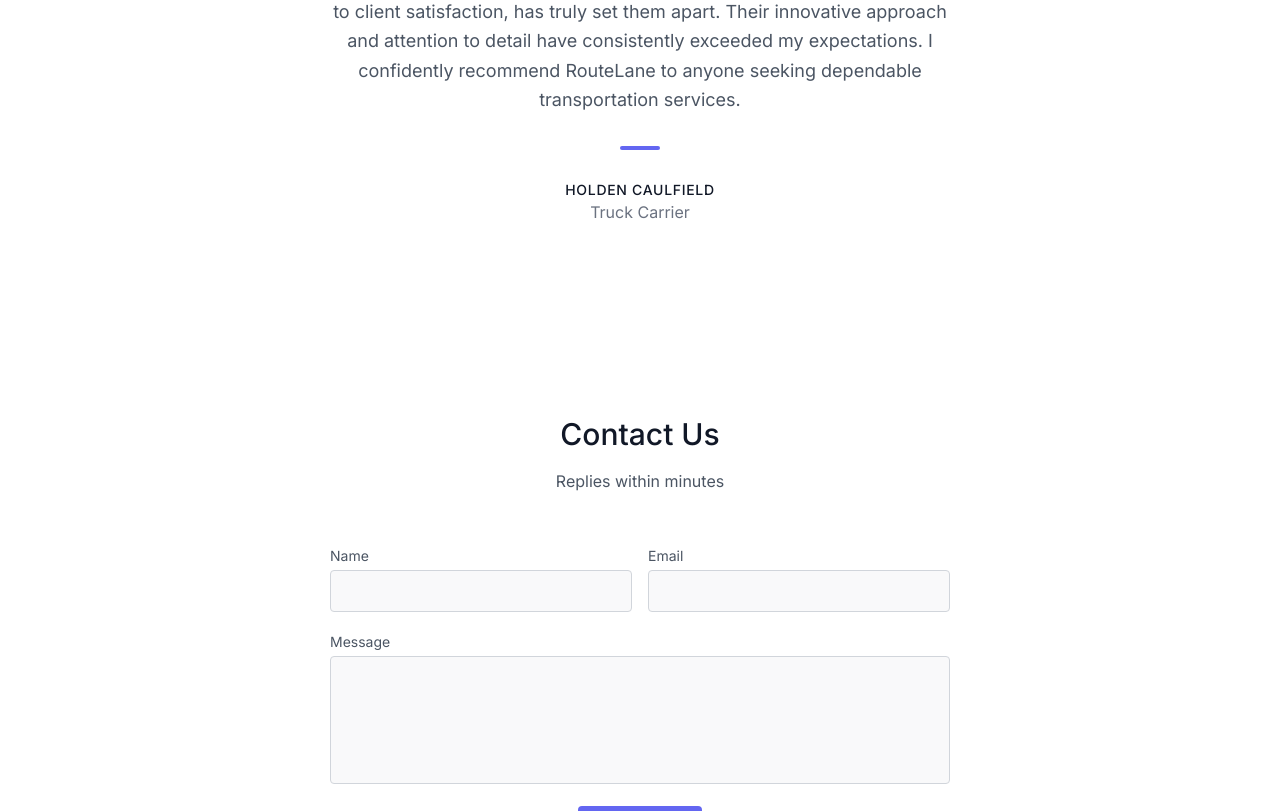
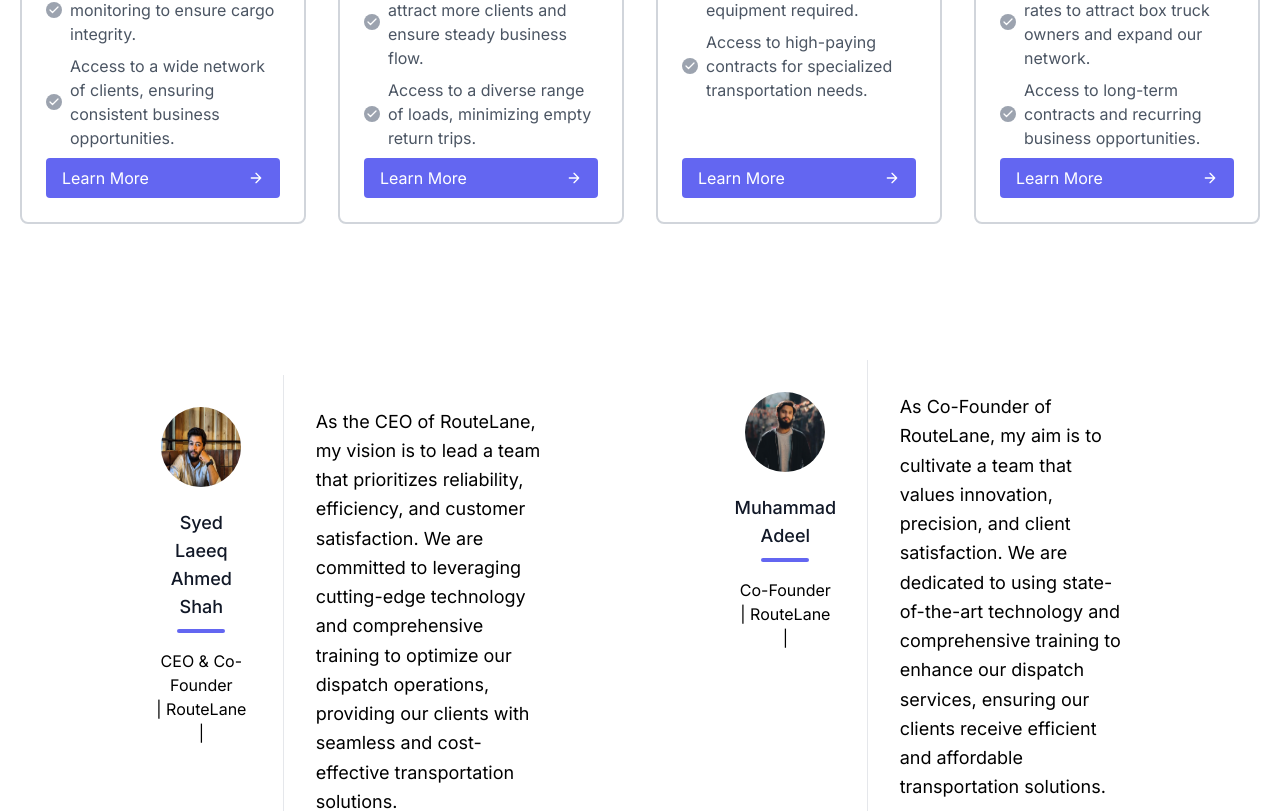
Before and after one commit to LaeeqtheDev/Routelane, a Next.js app: page / in a window 1280 px wide. Shown: the part 6649-7460 px from the top of the page. Built offline with nearby package versions, Linux system fonts and the light colour scheme.

Commit message:
Update page.js

```diff
--- a/app/page.js
+++ b/app/page.js
@@ -4,6 +4,8 @@ import Contact from "./components/Contact";
 import Footer from "./components/Footer";
 import Office from "./components/Office";
 import TruckPricing from "./components/Pricing";
+import ProfileSection from "./components/ProfileSec";
+import ProfileSection2 from "./components/ProfileSec2";
 import Services from "./components/Services";
 import TeamSection from "./components/Team";
 import Testimonial from "./components/Testimppnal";
@@ -25,8 +27,12 @@ export default function Home() {
       <Office />
 
       <OnboardingSection />
+      <Testimonial />
       <TruckPricing />
-      <Testimonial />
+      <div className="flex flex-row mx-14 items-center">
+      <ProfileSection/>
+      <ProfileSection2/>
+      </div>
       <Contact />
       <Footer />
     </main>
```
